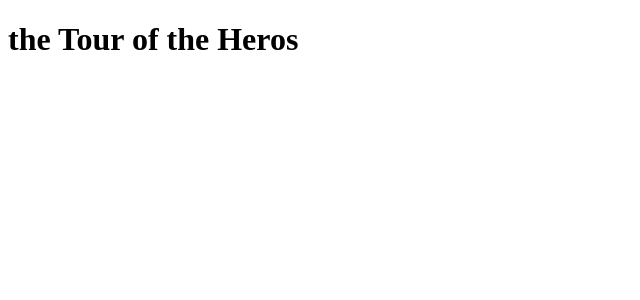
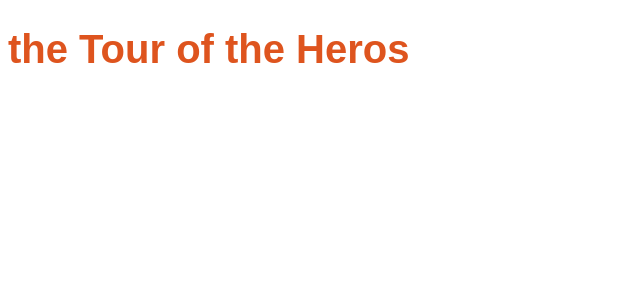
Before and after one commit to kunal-rp/angular_heroTutorial, an Angular app: page / in a window 1280 px wide. Shown: the top 300 px of the page, without its empty margins (0-640 px from the left). Built offline with nearby package versions, Linux system fonts and the light colour scheme.

Commit message:
adding in the color

```diff
--- a/src/app/app.component.css
+++ b/src/app/app.component.css
@@ -0,0 +1,21 @@
+h1{
+  color:#DE541E;
+  font-family:Arial,Helvetica,sans-serif;
+  font-size:250%;
+}
+h2, h3 {
+  color: #444;
+  font-family: Arial, Helvetica, sans-serif;
+  font-weight: lighter;
+}
+body {
+  margin: 2em;
+}
+body, input[type="text"], button {
+  color: #888;
+  font-family: Cambria, Georgia;
+}
+/* everywhere else */
+* {
+  font-family: Arial, Helvetica, sans-serif;
+}
```
